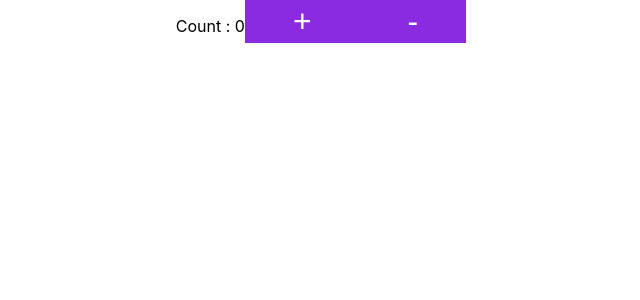
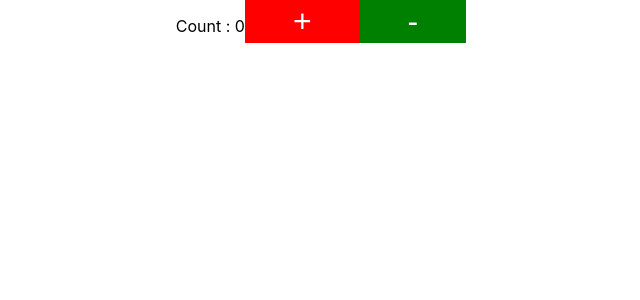
Before and after one commit to Kfirm1208/train-frontend, a React (Create React App) app: page / in a window 1280 px wide. Shown: the top 300 px of the page, without its empty margins (319-959 px from the left). Built offline with nearby package versions, Linux system fonts and the light colour scheme.

Commit message:
git committed

```diff
--- a/src/App.css
+++ b/src/App.css
@@ -38,11 +38,20 @@
   }
 }
 
-.button {
+.button_red {
   display:center;
   padding: 0.2rem 3rem;
-  background-color :blueviolet;
+  background-color :red;
   border: none;
   color: white;
   font-size: 2rem;
 }
+
+.button_green {
+  display:center;
+  padding: 0.2rem 3rem;
+  background-color :green;
+  border: none;
+  color: white;
+  font-size: 2rem;
+}
--- a/src/App.js
+++ b/src/App.js
@@ -13,8 +13,8 @@ function App() {
   return (
     <div className ='App'>
      Count : {count}
-     <button className="button" onClick={()=> setCount(prev => prev + 1)}>+</button>
-     <button className ="button" onClick={()=> setCount(prev => prev - 1)}>-</button>
+     <button className="button_red" onClick={()=> setCount(prev => prev + 1)}>+</button>
+     <button className ="button_green" onClick={()=> setCount(prev => prev - 1)}>-</button>
     </div>
 
 
```
